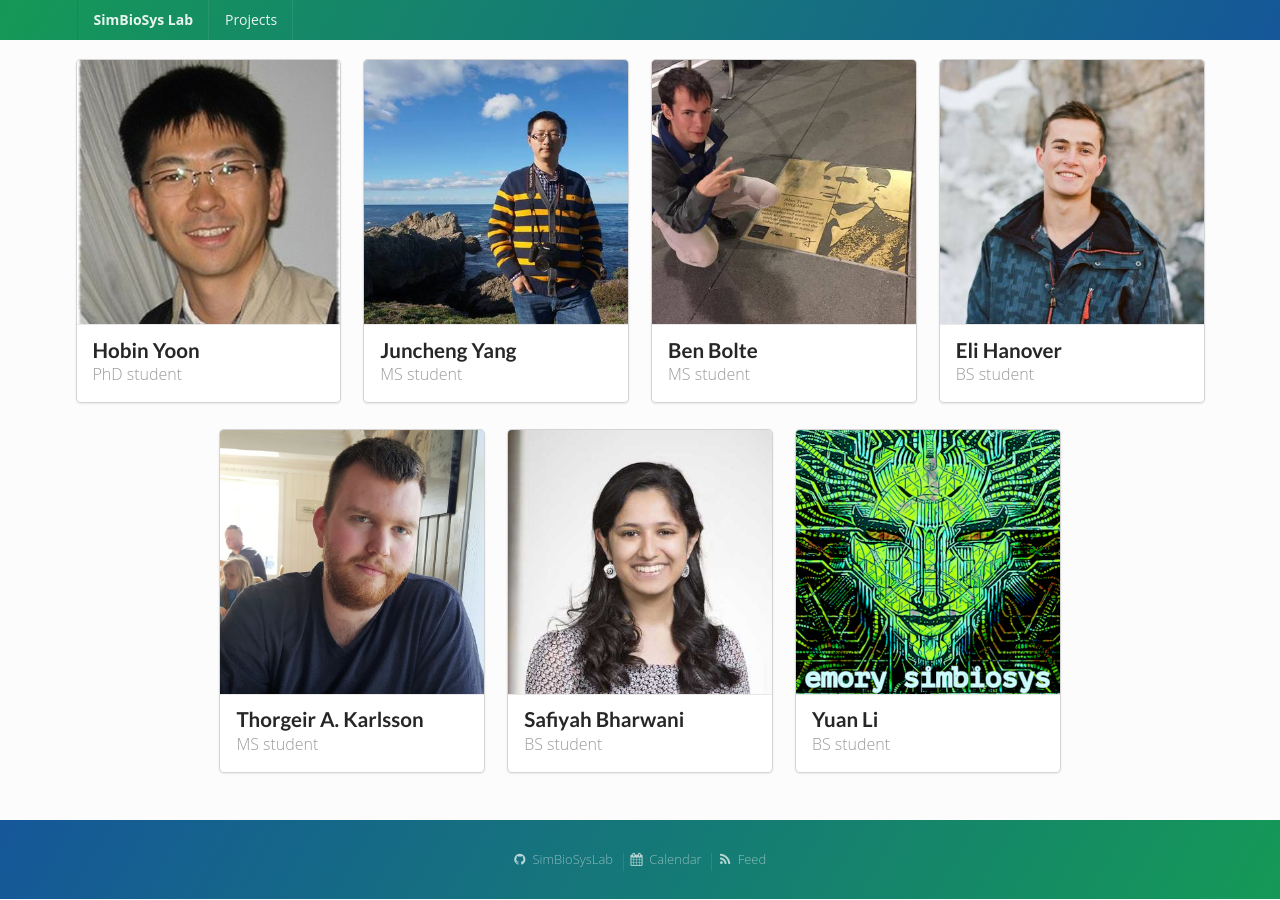
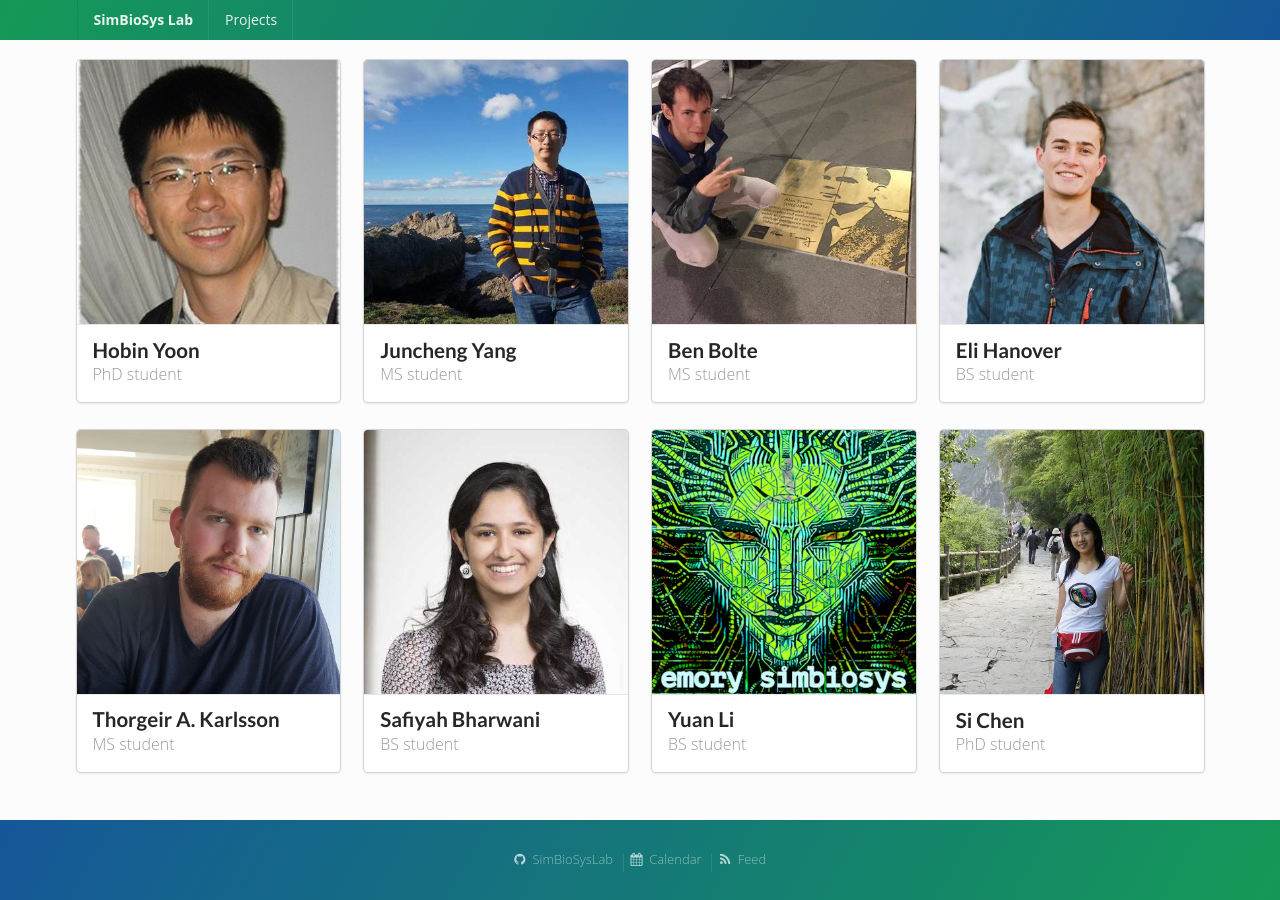
Before and after one commit to meditates/simbiosyslab.github.io, a Jekyll site: the page built from index.html, in a window 1280 px wide and 900 px high, scrolled down 1045 px. Built offline with Jekyll 4.4.1, drawn with Linux system fonts in a browser that asks for light colours; nearby versions of some CDN libraries.

Commit message:
adding Si Chen info

```diff
--- a/_config.yml
+++ b/_config.yml
@@ -86,3 +86,7 @@ members:
     website: https://www.linkedin.com/in/yuan-li-770a64113/
     photo: /resources/profiles/empty.png
     meta: BS student
+  - name: Si Chen
+    website: https://www.linkedin.com/in/si-chen-meditates/
+    photo: /resources/profiles/si.jpg
+    meta: PhD student
```
Also changed, not shown: resources/profiles/Si.jpg (added).
